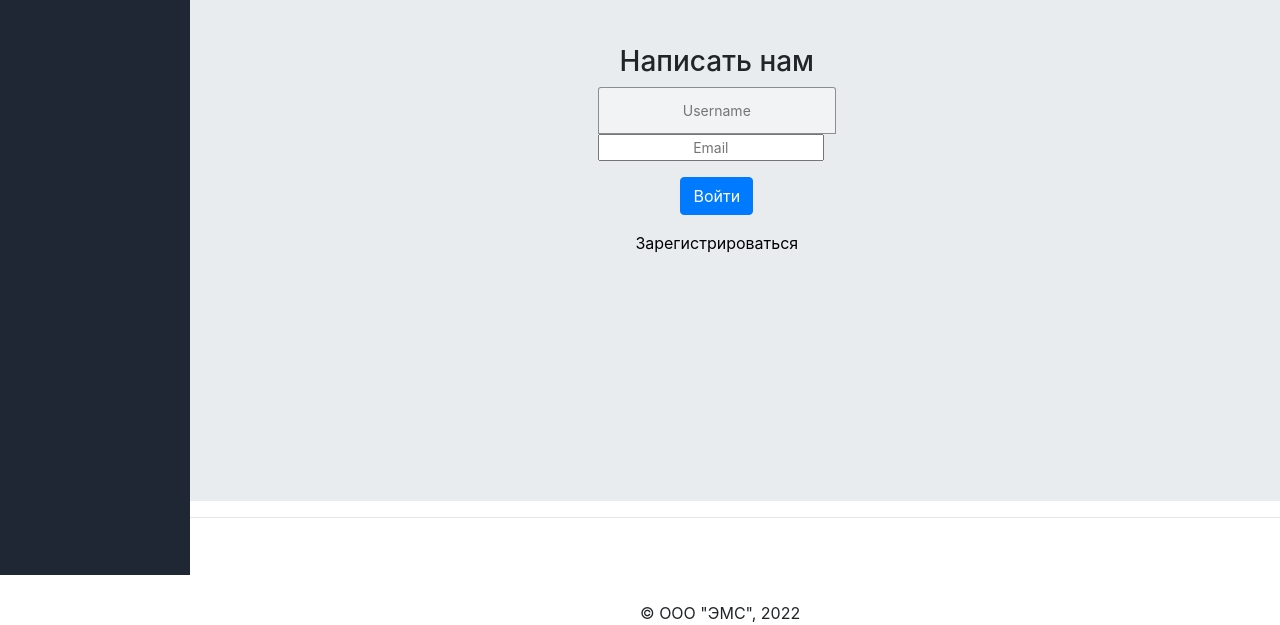
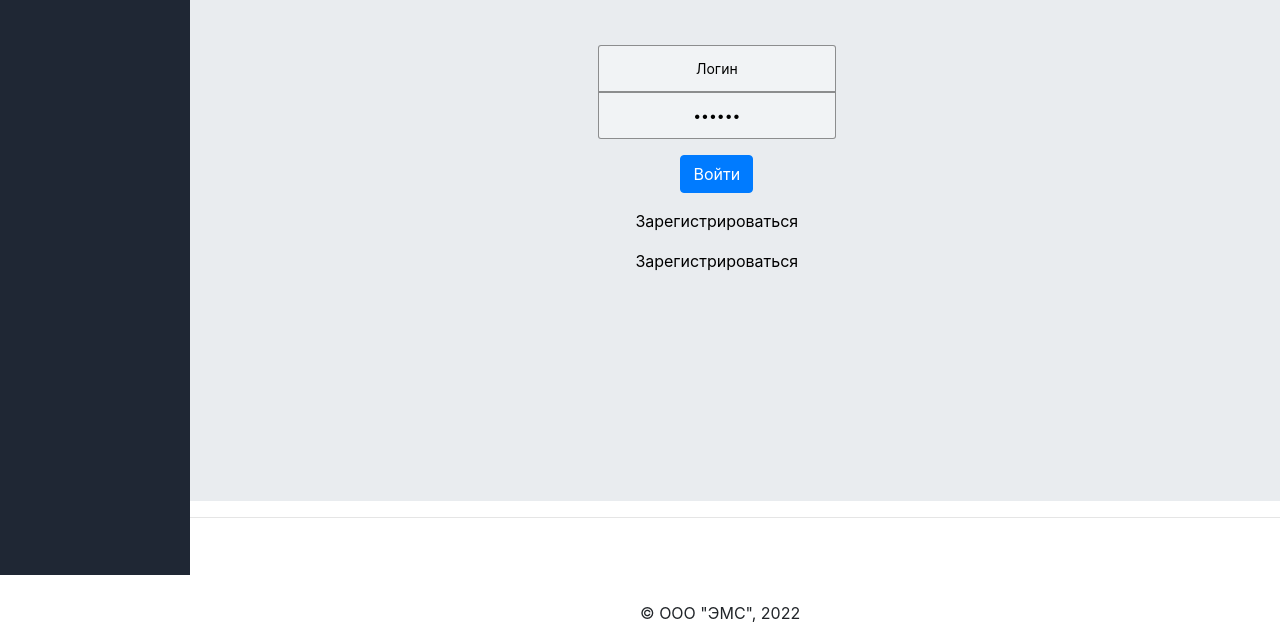
Before and after one commit to AngOrl/Web-site, a plain HTML site: page web-site/login.html in a window 1280 px wide. Shown: the part 225-850 px from the top of the page. Drawn offline with nearby package versions, Linux system fonts and the light colour scheme.

Commit message:
Update login.html

```diff
--- a/web-site/login.html
+++ b/web-site/login.html
@@ -35,18 +35,17 @@
                 <div id="login-form" class="mt-4">
                     <h1>Авторизация</h1>
                     <fieldset class="fieldset mt-5">
-                        <form class="decor">
-                            <div class="form-left-decoration"></div>
-                            <div class="form-right-decoration"></div>
-                            <div class="circle"></div>
-                            <div class="form-inner">
-                                <h3>Написать нам</h3>
-                                <input type="text" placeholder="Username">
-                                <input type="email" placeholder="Email">
+                        <form>
+                            <input id="loginField" type="text" required value="Логин" name="username" required onBlur="if(this.value=='')this.value='Логин'" onFocus="if(this.value=='Логин')this.value='' ">
+                            <input id="passwordField" type="password" name="password" required value="Пароль" onBlur="if(this.value=='')this.value='Пароль'" onFocus="if(this.value=='Пароль')this.value='' ">
+                            <a href="/acount.html" class="btn btn-primary mt-3">Войти</a>
 
-                                <a href="/acount.html" class="btn btn-primary mt-3">Войти</a>
+                            <div class="container_signin mt-3">
+                                <a class="a_sign" href="/signup.html">Зарегистрироваться</a>
                             </div>
+                            </footer>
                         </form>
+                    </fieldset>
 
 
                         <div class="container_signin mt-3">
```
